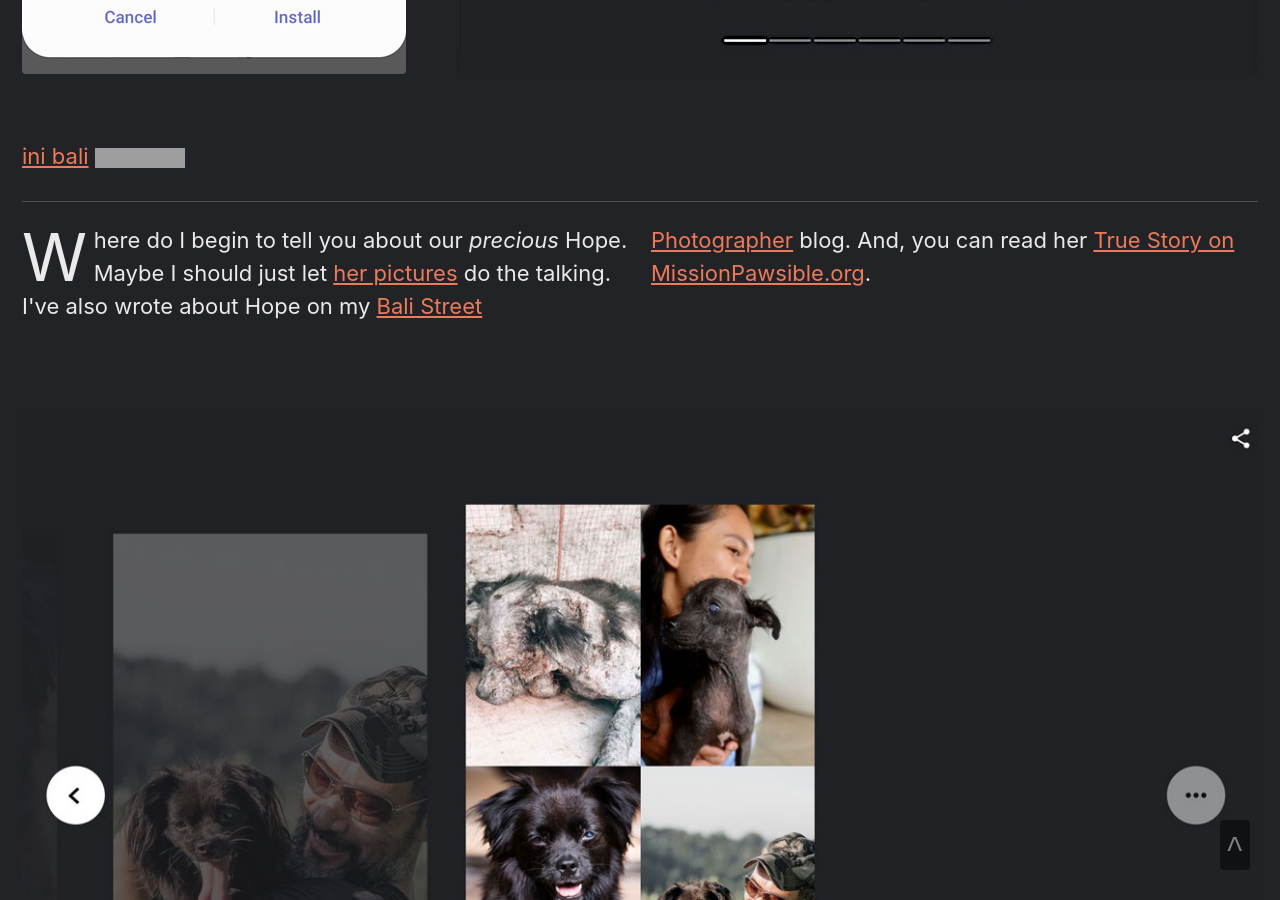
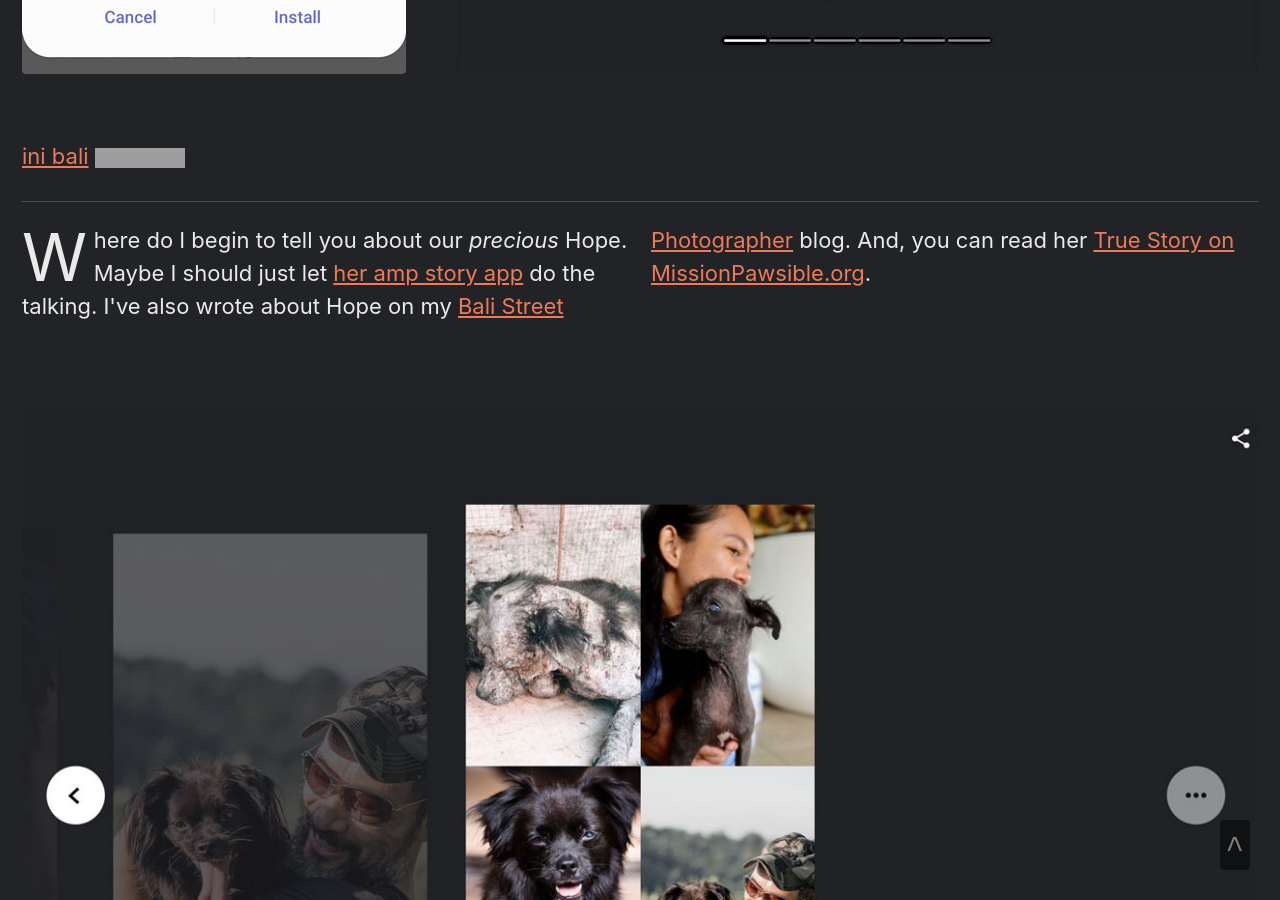
Before and after one commit to marklchaves/caughtmyeye, a Jekyll site: the page built from _webdev/amp-pwa.md, in a window 1280 px wide and 900 px high, scrolled down 1945 px. Built offline with Jekyll 4.4.1, drawn with Linux system fonts in a browser that asks for light colours; cached includes are drawn as plain includes; nearby versions of some CDN libraries; grey boxes are pictures that could not be loaded.

Commit message:
Reworded Hope's intro

```diff
--- a/_webdev/amp-pwa.md
+++ b/_webdev/amp-pwa.md
@@ -53,7 +53,7 @@ gallery3:
 <hr>
 
 <p class="p-wrapper">
-  <span class="dropcap clearfix">W</span>here do I begin to tell you about our <em>precious</em> Hope. Maybe I should just let <a href="https://hope.caughtmyeye.cc">her pictures</a> do the talking. I've also wrote about Hope on my <a href="https://balistreetphotographer.com/2018/08/15/hope-fo-a-bali-dog-rescue/">Bali Street Photographer</a> blog. And, you can read her <a href="https://missionpawsible.org/project/hope/">True Story on MissionPawsible.org</a>.
+  <span class="dropcap clearfix">W</span>here do I begin to tell you about our <em>precious</em> Hope. Maybe I should just let <a href="https://hope.caughtmyeye.cc">her amp story app</a> do the talking. I've also wrote about Hope on my <a href="https://balistreetphotographer.com/2018/08/15/hope-fo-a-bali-dog-rescue/">Bali Street Photographer</a> blog. And, you can read her <a href="https://missionpawsible.org/project/hope/">True Story on MissionPawsible.org</a>.
 </p>
 
 {% include gallery id="gallery2" layout="half" %}
```
